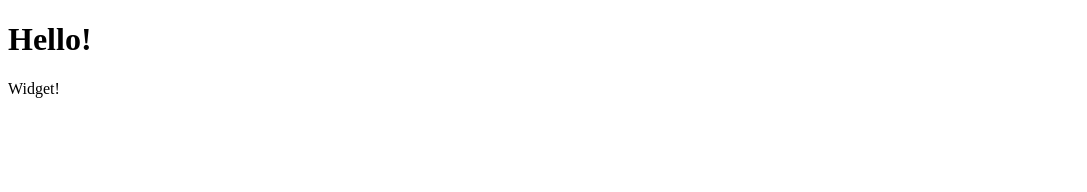
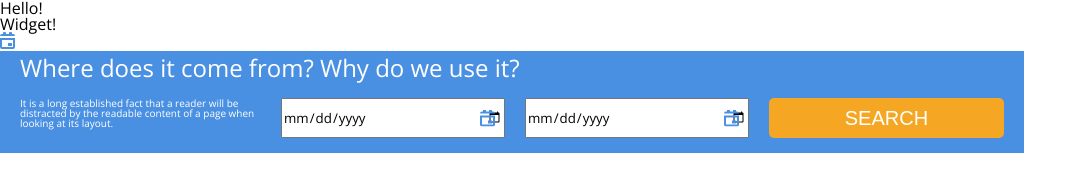
Before and after one commit to Vlad160/save-space, a website built with webpack: page dev/index.html in a window 1280 px wide. Shown: the whole page, without its empty margins (0-1087 px from the left). Built offline with nearby package versions, Linux system fonts and the light colour scheme.

Commit message:
Basic layout

```diff
--- a/package.json
+++ b/package.json
@@ -11,6 +11,7 @@
   "license": "ISC",
   "devDependencies": {
     "css-loader": "^5.0.1",
+    "file-loader": "^6.2.0",
     "html-loader": "^1.3.2",
     "html-webpack-plugin": "^4.5.0",
     "node-sass": "^5.0.0",
--- a/src/file.html
+++ b/src/file.html
@@ -1 +1,25 @@
 <div>Widget!</div>
+<img src="../assets/calendar.svg" alt="Kiwi standing on oval">
+
+<div class="av-widget">
+    <h1 class="av-widget__heading">Where does it come from? Why do we use it?</h1>
+    <div class="av-widget__body">
+        <p class="av-widget-caption">
+            It is a long established fact that a reader will be distracted by the readable content of a page when
+            looking at its layout.
+        </p>
+        <form class="av-widget-form">
+            <div class="av-widget-form__pickers">
+                <div class="av-widget-form__picker">
+                    <input class="av-widget-date-picker" type="date" placeholder="Depart date">
+                    <img class="av-widget-calendar-icon" src="../assets/calendar.svg" alt="Calendar icon" aria-hidden="true">
+                </div>
+                <div class="av-widget-form__picker">
+                    <input class="av-widget-date-picker" type="date" placeholder="Return date" aria-hidden="true">
+                    <img class="av-widget-calendar-icon" src="../assets/calendar.svg" alt="Calendar icon" aria-hidden="true">
+                </div>
+            </div>
+            <button class="av-widget-form__submit" type="submit">Search</button>
+        </form>
+    </div>
+</div>
--- a/src/index.ts
+++ b/src/index.ts
@@ -1,5 +1,5 @@
 import html from './file.html';
-
+import './styles.scss';
 
 console.log(html);
 const div = document.createElement('div');
--- /dev/null
+++ b/src/styles.scss
@@ -0,0 +1,148 @@
+@import url('https://fonts.googleapis.com/css2?family=Open+Sans:wght@400;600&display=swap');
+//@import url('https://cdnjs.cloudflare.com/ajax/libs/normalize/8.0.1/normalize.min.css');
+
+html, body, div, span, applet, object, iframe,
+h1, h2, h3, h4, h5, h6, p, blockquote, pre,
+a, abbr, acronym, address, big, cite, code,
+del, dfn, em, img, ins, kbd, q, s, samp,
+small, strike, strong, sub, sup, tt, var,
+b, u, i, center,
+dl, dt, dd, ol, ul, li,
+fieldset, form, label, legend,
+table, caption, tbody, tfoot, thead, tr, th, td,
+article, aside, canvas, details, embed,
+figure, figcaption, footer, header, hgroup,
+menu, nav, output, ruby, section, summary,
+time, mark, audio, video {
+  margin: 0;
+  padding: 0;
+  border: 0;
+  font-size: 100%;
+  font: inherit;
+  vertical-align: baseline;
+}
+
+/* HTML5 display-role reset for older browsers */
+article, aside, details, figcaption, figure,
+footer, header, hgroup, menu, nav, section {
+  display: block;
+}
+
+body {
+  line-height: 1;
+}
+
+ol, ul {
+  list-style: none;
+}
+
+blockquote, q {
+  quotes: none;
+}
+
+blockquote:before, blockquote:after,
+q:before, q:after {
+  content: '';
+  content: none;
+}
+
+table {
+  border-collapse: collapse;
+  border-spacing: 0;
+}
+
+
+*, *::after, *::before {
+  margin: 0;
+  padding: 0;
+  box-sizing: inherit;
+}
+
+input {
+  font-family: inherit;
+}
+
+body {
+  font-family: 'Open Sans', sans-serif;
+  box-sizing: border-box;
+}
+
+:root {
+  --color-blue: #4A90E2;
+  --color--orange: #F5A623;
+  --color-white: #fff;
+}
+
+.av-widget {
+  background-color: var(--color-blue);
+  min-width: 200px;
+  max-width: 1024px;
+  color: var(--color-white);
+  display: flex;
+  flex-direction: column;
+  padding: 5px 20px 15px 20px;
+
+  &__heading {
+    font-size: 24px;
+  }
+
+  &__body {
+    margin-top: 18px;
+    display: flex;
+
+    @media screen and (max-width: 768px ){
+      flex-direction: column;
+    }
+  }
+
+  .av-widget-caption {
+    font-size: 10px;
+    flex-basis: 25%;
+    margin-right: 20px;
+  }
+}
+
+.av-widget-form {
+  display: flex;
+  justify-content: space-between;
+  min-height: 40px;
+  flex-basis: 75%;
+
+  &__pickers {
+    display: flex;
+    flex-basis: 66.3333%;
+    margin-right: 20px;
+  }
+
+  &__picker {
+    position: relative;
+    flex-basis: 50%;
+
+    &:not(:last-child) {
+      margin-right: 20px;
+    }
+  }
+
+  &__submit {
+    background-color: var(--color--orange);
+    color: var(--color-white);
+    text-transform: uppercase;
+    font-size: 20px;
+    border: none;
+    border-radius: 5px;
+    flex-basis: 33.3333%;
+  }
+}
+
+.av-widget-date-picker {
+  width: 100%;
+  height: 100%;
+}
+
+.av-widget-calendar-icon {
+  position: absolute;
+  right: 10px;
+  top: 50%;
+  transform: translateY(-50%);
+  pointer-events: none;
+}
--- a/webpack.config.js
+++ b/webpack.config.js
@@ -22,11 +22,25 @@ module.exports = {
                 test: /\.s[ac]ss$/i,
                 use: [
                     'style-loader',
-                    'css-loader',
+                    {
+                        loader: 'css-loader',
+                        options: {
+                            importLoaders: 1,
+                        }
+                    },
                     'resolve-url-loader',
-                    'sass-loader'
+                    'sass-loader',
                 ]
-            }
+            },
+            {
+                test: /\.(png|jpg|gif|svg)$/,
+                use: [
+                    {
+                        loader: 'file-loader',
+                        options: {},
+                    },
+                ],
+            },
         ],
     },
     resolve: {
```
Also changed, not shown: README.md, assets/calendar.svg (added), 2 other files.
